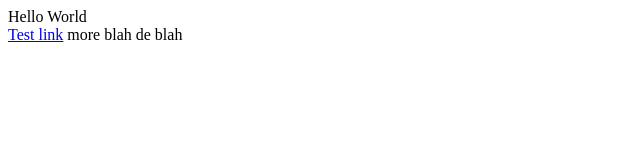
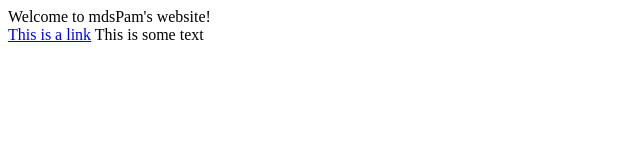
Before and after one commit to mdsPam/mdsPam.github.io, a plain HTML site: page index.html in a window 1280 px wide. Shown: the whole page, without its empty margins (0-640 px from the left). Drawn offline with Linux system fonts and the light colour scheme.

Commit message:
Update index.html
Cosmetic

```diff
--- a/index.html
+++ b/index.html
@@ -1,5 +1,5 @@
 <html>
-<header>Hello World</header>
-<a href="mdsPam.github.io/test">Test link</a>
-<body>more blah de blah</body>
+<header>Welcome to mdsPam's website!</header>
+<a href="mdsPam.github.io/test">This is a link</a>
+<body>This is some text</body>
 </html>
```
